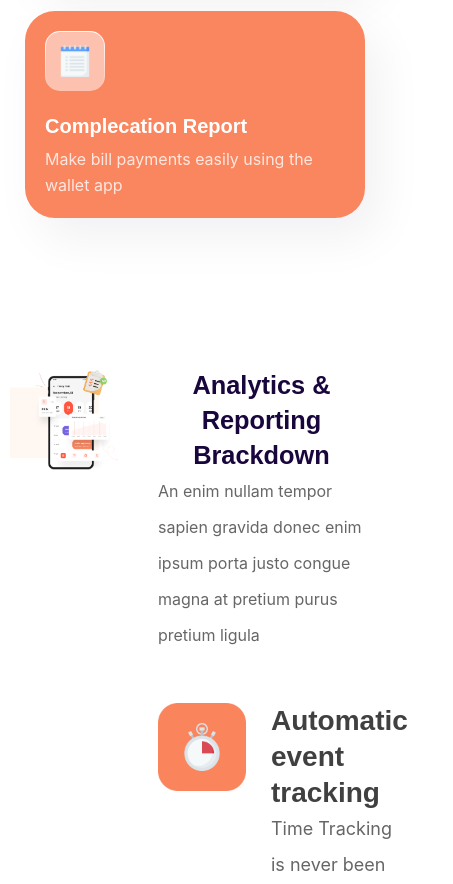
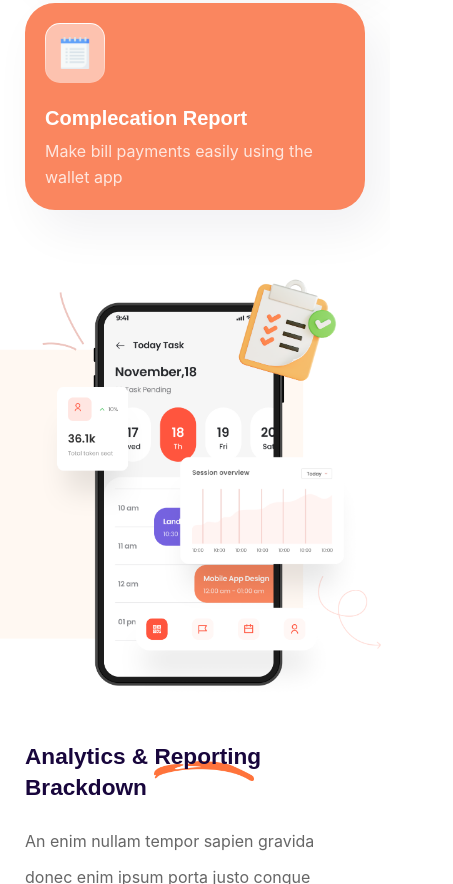
Before and after one commit to Iraidas/SaaSto-app, a website: page src/index.pug in a window 390 px wide. Shown: the part 2130-3014 px from the top of the page, 453 px wide, since content can reach past the window. Drawn offline with nearby package versions, Linux system fonts and the light colour scheme; files that its build step writes are made by us from their sources; files whose address does not match are found by name.

Commit message:
новая секция

```diff
--- a/gulp/version.json
+++ b/gulp/version.json
@@ -1,3 +1,3 @@
 {
-    "main": "20230416211850"
+    "main": "20230423183713"
 }
--- a/src/html/section/analytics.pug
+++ b/src/html/section/analytics.pug
@@ -1,6 +1,6 @@
 section.analytics
     .analytics__container.container
-        h2.analytics__title.title Analytics &<span class="mark"> Reporting</span> Brackdown
+        h2.analytics__title.title Analytics & <span class="mark">Reporting</span> Brackdown
         p.analytics__subtitle.subtitle An enim nullam tempor sapien gravida donec enim ipsum porta justo  congue magna at pretium purus pretium ligula
         ul.analytics__list
             li.analytics__list-item
--- a/src/scss/components/subtitle.scss
+++ b/src/scss/components/subtitle.scss
@@ -18,6 +18,5 @@
 @media screen and (max-width: 426px) {
     .subtitle {
         font-size: 16px;
-        line-height: 36px;
     }
 }
--- a/src/scss/components/title.scss
+++ b/src/scss/components/title.scss
@@ -23,14 +23,13 @@
     left: 0;
     top: 30px;
     background: url('@img/Shape.png') 0 0 no-repeat;
-    background-size: 176px;
+    background-size: 150px;
 }
 
 @media screen and (max-width: 768px) {
     .title {
-        font-size: 6.5vw;
-        text-align: center;
-        line-height: 9vw;
+        font-size: 5.8vw;
+        line-height: 8vw;
     }
     .mark::after {
         background-size: 106px;
@@ -61,7 +60,6 @@
 @media screen and (max-width: 321px) {
     .title {
         font-size: 7vw;
-        text-align: center;
         line-height: 9vw;
     }
 }
--- a/src/scss/sections/analytics.scss
+++ b/src/scss/sections/analytics.scss
@@ -2,11 +2,15 @@
     display: flex;
     justify-content: center;
     &__container {
+        display: grid;
+        grid-template-columns: repeat(2, 1fr);
+        align-items: center;
         padding-top: 150px;
         margin: 0;
         max-width: 1570px;
-        display: grid;
-        grid-template-columns: repeat(2, 1fr);
+    }
+    &__subtitle {
+        margin-top: 20px;
     }
     &__image {
         grid-row-end: span 3;
@@ -48,22 +52,75 @@
     }
 }
 
+@media screen and (max-width: 1230px) {
+    .analytics {
+        &__container {
+            padding-top: 100px;
+        }
+        &__image {
+            padding-right: 0px;
+            margin-left: -50px;
+        }
+    }
+}
+
+@media screen and (max-width: 1024px) {
+    .analytics {
+        &__list {
+            gap: 25px;
+            flex-direction: inherit;
+            flex-wrap: wrap;
+        }
+        &__item-title {
+            font-size: 20px;
+            line-height: 120%;
+            margin-bottom: 8px;
+        }
+        &__item-text {
+            font-size: 16px;
+            line-height: 130%;
+        }
+        &__item-image {
+            width: 56px;
+            height: 56px;
+        }
+    }
+}
+
 
 @media screen and (max-width: 768px) {
     .analytics {
         &__container {
+            grid-template-rows: 1fr;
+            justify-items: center;
         }
-        &__image {
+        &__title {
+            align-self: end !important;
+        }
+        &__subtitle {
+            align-self: start !important;
         }
         &__list {
+            grid-column: span 2;
+            grid-row: row 2;
+            width: 90%;
+            margin-top: 60px;
+            gap: 45px 25px;
         }
         &__list-item {
+            max-width: 280px;
         }
-        &__item-title {
+    }
+}
+
+@media screen and (max-width: 700px) {
+    .analytics {
+        &__list {
+            width: 90%;
+            justify-content: center;
         }
-        &__item-text {
-        }
-        &__item-image {
+        &__list-item {
+            max-width: max-content;
         }
     }
 }
@@ -71,37 +128,53 @@
 @media screen and (max-width: 426px) {
     .analytics {
         &__container {
+            padding-top: 60px;
+            overflow: hidden;
+            grid-template-columns: 1fr;
+        }
+        &__title {
+            text-align: start;
+            margin-top: 40px;
+        }
+        &__subtitle {
+            margin-top: 20px;
+            font-size: 16px;
+            line-height: 180%;
         }
         &__image {
+            margin-left: -70px;
+            max-width: 130%;
         }
         &__list {
-        }
-        &__list-item {
+            grid-column: auto;
+            grid-row: auto;
+            justify-content: flex-start;
+            margin-top: 40px;
         }
         &__item-title {
+            font-size: 18px;
+            line-height: 120%;
+            margin-bottom: 10px;
         }
         &__item-text {
+            font-size: 14px;
+            line-height: 180%;
         }
         &__item-image {
+            width: 56px;
+            height: 56px;
         }
     }
 }
 
 @media screen and (max-width: 321px) {
     .analytics {
-        &__container {
+        &__title {
+            margin-top: 50px;
         }
         &__image {
-        }
-        &__list {
-        }
-        &__list-item {
-        }
-        &__item-title {
-        }
-        &__item-text {
-        }
-        &__item-image {
+            max-width: 135%;
+            padding: 0;
         }
     }
 }
--- a/src/scss/sections/features.scss
+++ b/src/scss/sections/features.scss
@@ -73,6 +73,7 @@
     &__subtitle {
         padding-top: 20px;
         text-align: center;
+        line-height: 36px;
         padding-bottom: 65px;
     }
     &__list {
@@ -201,6 +202,7 @@
             display: none;
         }
         &__title {
+            text-align: center;
             position: relative;
         }
         &__title::after {
@@ -225,6 +227,7 @@
         }
         &__subtitle {
             font-size: 16px;
+            line-height: 36px;
         }
         &__actions-list {
             gap: 50px 180px;
```
Also changed, not shown: dist/css/style.css, dist/css/style.min.css, dist/img/15-minutes 1.png (deleted), dist/img/Frame.png (deleted), dist/img/Group.png (deleted), dist/img/stack/sprite.stack.html, dist/index.html.
